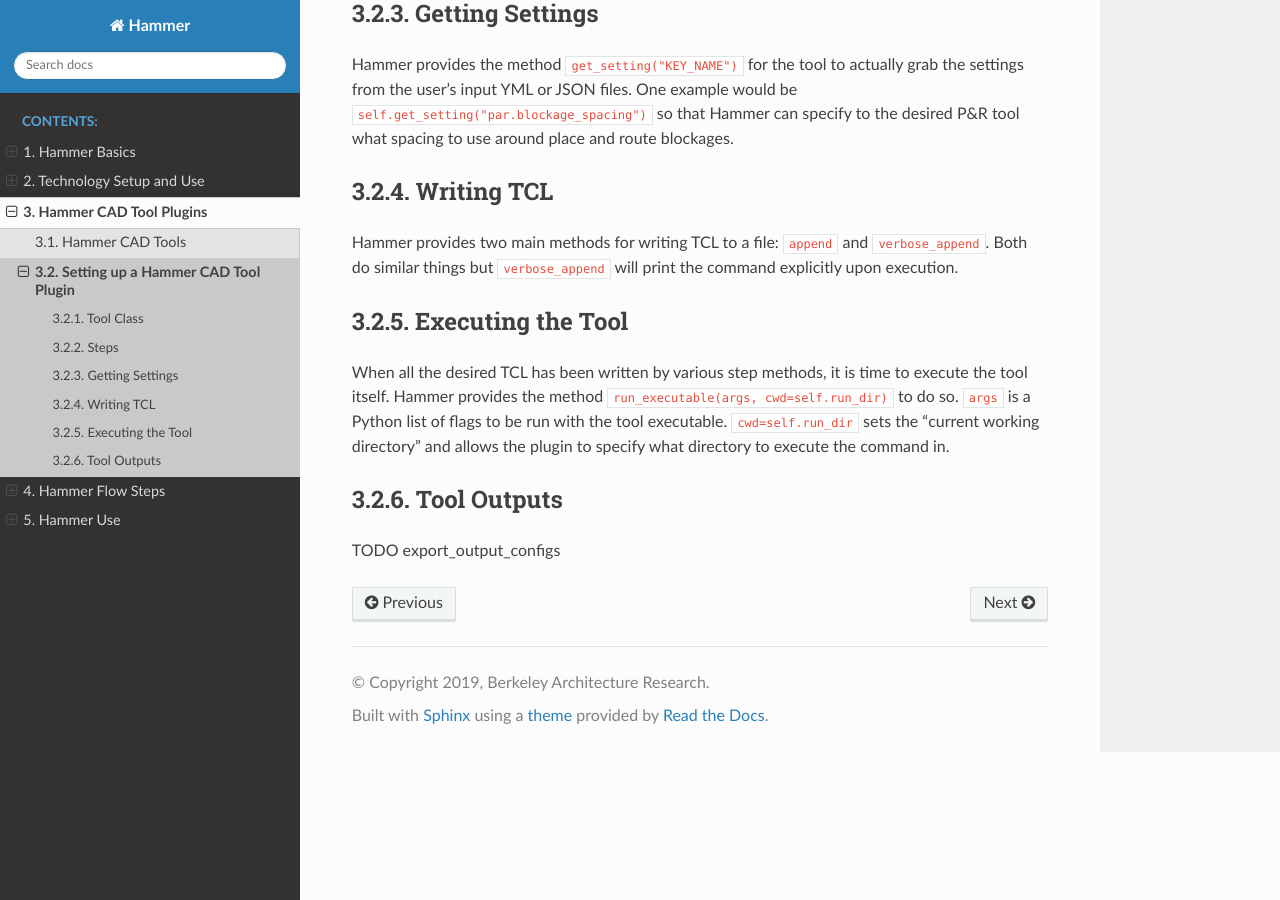
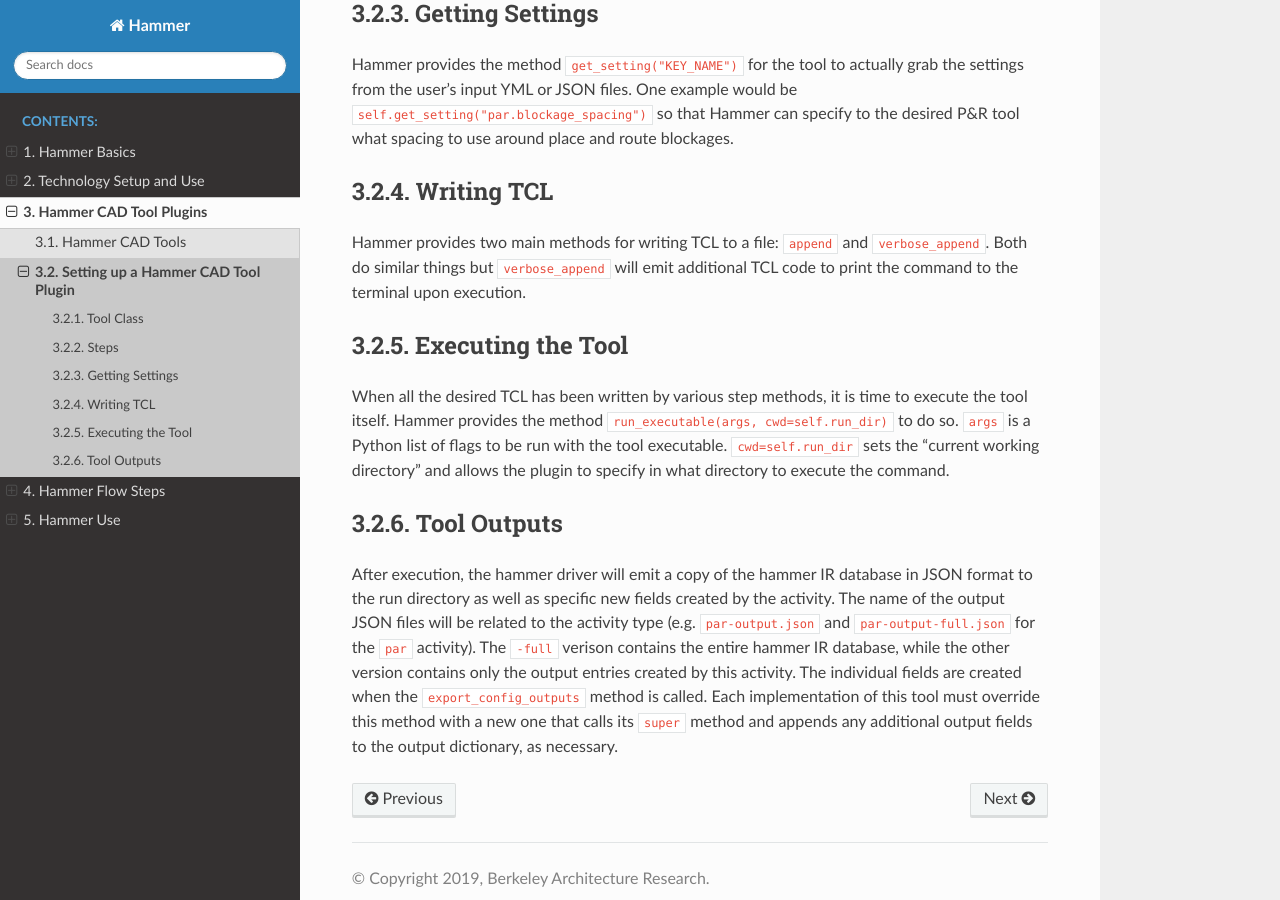
Before and after one commit to ucb-bar/hammer, a Sphinx documentation site: the page built from doc/CAD-Tools/Tool-Plugin-Setup.rst, in a window 1280 px wide and 900 px high, scrolled down 797 px. Built offline with Sphinx 7.4.7 and the Read the Docs theme 2.0.0, drawn with Linux system fonts in a browser that asks for light colours; pages that are not in the unit, such as notebooks, are missing from menus; some of the changed text lies outside the part shown.

Commit message:
Explain tool outputs

```diff
--- a/doc/CAD-Tools/Tool-Plugin-Setup.rst
+++ b/doc/CAD-Tools/Tool-Plugin-Setup.rst
@@ -1,12 +1,12 @@
 Setting up a Hammer CAD Tool Plugin
 ================================================
 
-This guide will discuss what a Hammer user may do if they want to implement their own CAD tool plugin or extend the current CAD tool plugins. There are some basic mockup examples of how this can be done in ``hammer/src/hammer-vlsi/ACTION/``, where ``ACTION`` may be ``par`` for example.
+This guide will discuss what a Hammer user may do if they want to implement their own CAD tool plugin or extend the current CAD tool plugins. There are some basic mock-up examples of how this can be done in the ``par`` and ``synthesis`` directories inside ``hammer/src/hammer-vlsi/``.
 
 Tool Class
 ------------------------------------------------
 
-Writing a tool plugin starts with writing the tool class. Hammer already provides a set of classes for a new tool to extend. For instance, the Hammer Innovus plugin inherits from ``HammerPlaceAndRouteTool`` and ``CadenceTool``.
+Writing a tool plugin starts with writing the tool class. Hammer already provides a set of classes and mixins for a new tool to extend. For example, the Hammer Innovus plugin inherits from ``HammerPlaceAndRouteTool`` and ``CadenceTool``.
 
 Steps
 ------------------------------------------------
@@ -35,16 +35,19 @@
 Writing TCL
 ------------------------------------------------
 
-Hammer provides two main methods for writing TCL to a file: ``append`` and ``verbose_append``. Both do similar things but ``verbose_append`` will print the command explicitly upon execution.
+Hammer provides two main methods for writing TCL to a file: ``append`` and ``verbose_append``. Both do similar things but ``verbose_append`` will emit additional TCL code to print the command to the terminal upon execution.
 
 Executing the Tool
 ------------------------------------------------
 
-When all the desired TCL has been written by various step methods, it is time to execute the tool itself. Hammer provides the method ``run_executable(args, cwd=self.run_dir)`` to do so. ``args`` is a Python list of flags to be run with the tool executable. ``cwd=self.run_dir`` sets the "current working directory" and allows the plugin to specify what directory to execute the command in.
+When all the desired TCL has been written by various step methods, it is time to execute the tool itself. Hammer provides the method ``run_executable(args, cwd=self.run_dir)`` to do so. ``args`` is a Python list of flags to be run with the tool executable. ``cwd=self.run_dir`` sets the "current working directory" and allows the plugin to specify in what directory to execute the command.
 
 
 Tool Outputs
 -----------------------------------------------
 
-TODO
-export_output_configs
+After execution, the hammer driver will emit a copy of the hammer IR database in JSON format to the run directory as well as specific new fields created by the activity.
+The name of the output JSON files will be related to the activity type (e.g. ``par-output.json`` and ``par-output-full.json`` for the ``par`` activity).
+The ``-full`` verison contains the entire hammer IR database, while the other version contains only the output entries created by this activity.
+The individual fields are created when the ``export_config_outputs`` method is called.
+Each implementation of this tool must override this method with a new one that calls its ``super`` method and appends any additional output fields to the output dictionary, as necessary.
```
